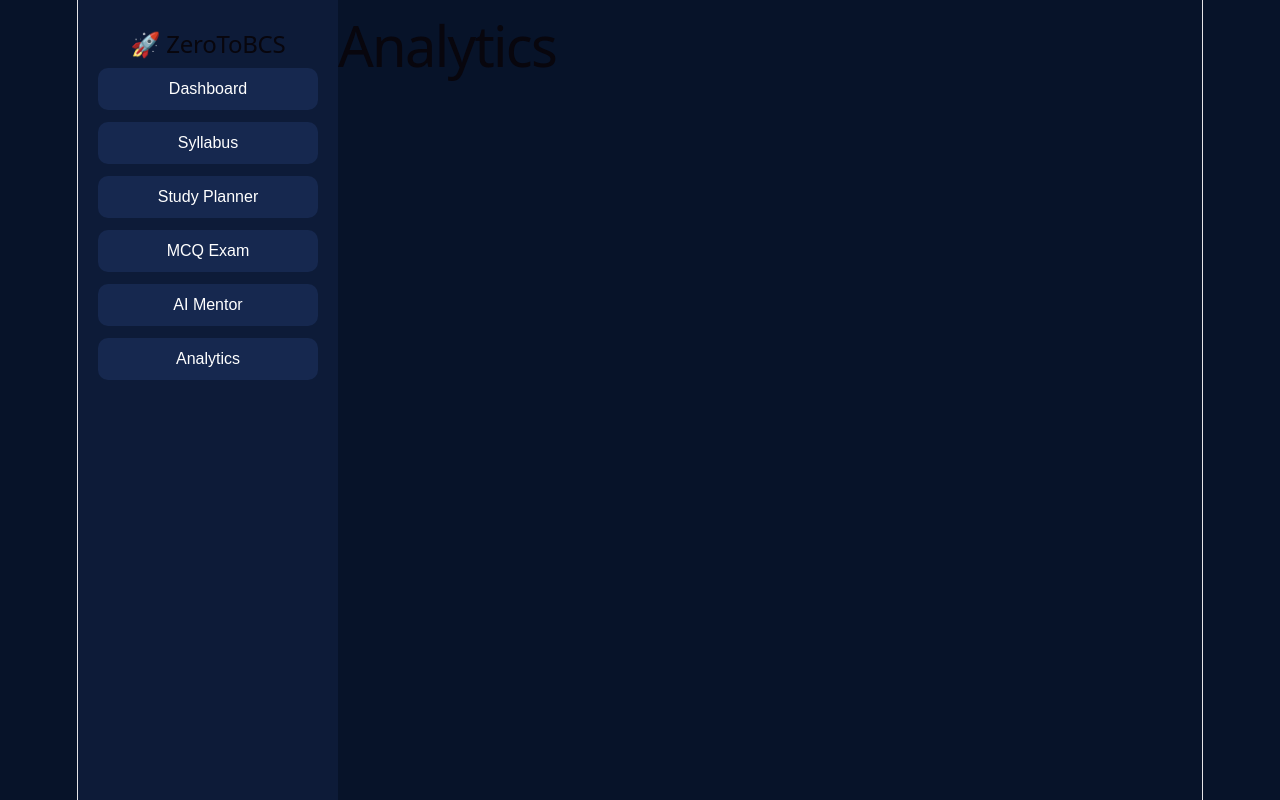
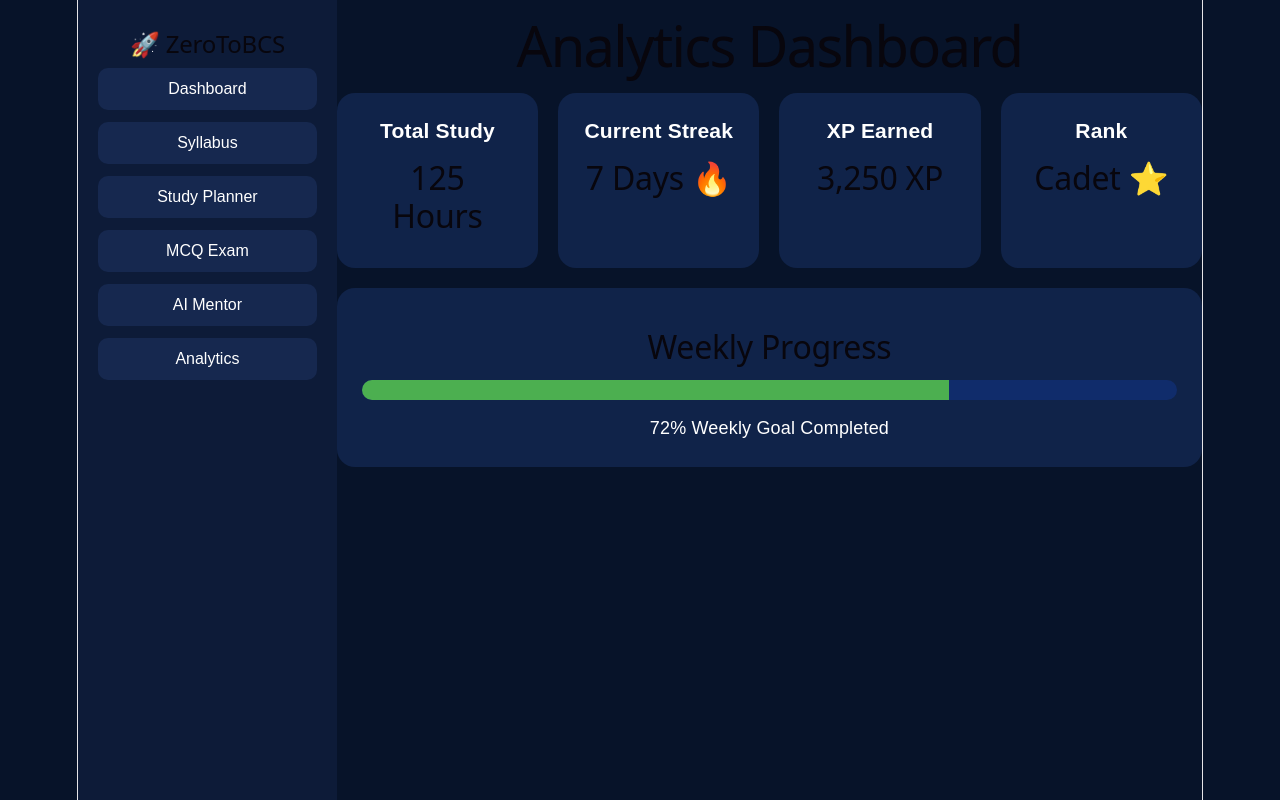
Before and after one commit to munna0toBCS/ZeroToBCS, a React (Vite) app: page / in a window 1280 px wide. Both pictures are taken after a click on the button "Analytics". Built offline with nearby package versions, Linux system fonts and the light colour scheme.

Commit message:
Added analytics dashboard

```diff
--- a/src/App.jsx
+++ b/src/App.jsx
@@ -223,7 +223,62 @@ export default function App() {
   </>
 )}
 
-        {page === "analytics" && <h1>Analytics</h1>}
+{page === "analytics" && (
+  <>
+    <h1>Analytics Dashboard</h1>
+
+    <div className="cards">
+
+      <div className="card">
+        <h3>Total Study</h3>
+        <h2>125 Hours</h2>
+      </div>
+
+      <div className="card">
+        <h3>Current Streak</h3>
+        <h2>7 Days 🔥</h2>
+      </div>
+
+      <div className="card">
+        <h3>XP Earned</h3>
+        <h2>3,250 XP</h2>
+      </div>
+
+      <div className="card">
+        <h3>Rank</h3>
+        <h2>Cadet ⭐</h2>
+      </div>
+
+    </div>
+
+    <div className="card" style={{ marginTop: "20px" }}>
+      <h2>Weekly Progress</h2>
+
+      <div
+        style={{
+          height: "20px",
+          background: "#102c6b",
+          borderRadius: "10px",
+          overflow: "hidden",
+          marginTop: "15px"
+        }}
+      >
+        <div
+          style={{
+            width: "72%",
+            height: "100%",
+            background: "#4CAF50"
+          }}
+        />
+      </div>
+
+      <p style={{ marginTop: "15px" }}>
+        72% Weekly Goal Completed
+      </p>
+
+    </div>
+  </>
+)}
 
       </main>
 
```
